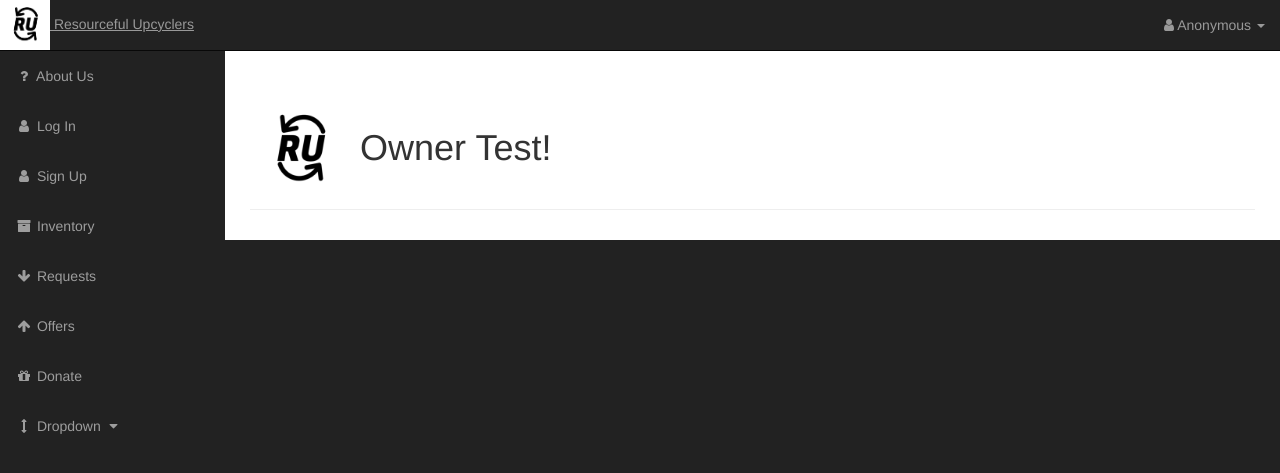
After one commit to no-whey/ResourcefulUpcyclers, a Django app: template website/frontend/templates/inventory/owner_index.html in a window 1280 px wide. The commit adds this page. Shown: the top 473 px of the page. Run offline with Django 3.2, Linux system fonts and the light colour scheme; the template is opened without the code that fills it, so the values that code supplies are empty; some libraries are stand-ins or nearby versions.

Commit message:
Added inventory model, user-specific views.

```diff
--- a/website/apps/item/models.py
+++ b/website/apps/item/models.py
@@ -10,3 +10,9 @@ class Donation(models.Model):
     city = models.TextField(max_length=30, blank=True)
     donor_email = models.EmailField(max_length=255)
     archived = models.BooleanField(default=False)
+
+class Offer (models.Model):
+
+    name = models.TextField(max_length=30, blank=True)
+    text_description = models.TextField(max_length=500, blank=True)
+    img_link = models.URLField(max_length=200, blank=True)
--- a/website/frontend/templates/base.html
+++ b/website/frontend/templates/base.html
@@ -189,7 +189,7 @@
                         </li>
                     {% endif %}
                     <li {% if nav_active == "inventory" %}class="active"{% endif %}>
-                        <a href="{% url "home" %}"><i class="fa fa-fw fa-archive"></i> Inventory</a>
+                        <a href="{% url "inventory" %}"><i class="fa fa-fw fa-archive"></i> Inventory</a>
                     </li>
                     <li {% if nav_active == "requests" %}class="active"{% endif %}>
                         <a href="{% url "home" %}"><i class="fa fa-fw fa-arrow-down"></i> Requests</a>
--- /dev/null
+++ b/website/frontend/templates/inventory/owner_index.html
@@ -0,0 +1,12 @@
+{% extends "base.html" %}
+{% load static %}
+
+{% block sb_admin_content %}
+	<!-- Header-->
+	<h1 class="page-header">
+		<img src="{% static 'images/favicon.ico' %}" width="100" height="100">
+		Owner Test!
+	</h1>
+
+
+{% endblock sb_admin_content %}
--- a/website/urls.py
+++ b/website/urls.py
@@ -29,5 +29,6 @@ urlpatterns = [
     path('signup/', core_views.signup, name='signup'),
     path('logout/', auth_views.logout, name='logout'),
     path('login/', auth_views.login, name='login'),
+    path('inventory/', item_views.inventory, name='inventory'),
     path('donations/', item_views.index, name='donations')
 ]
```
Also changed, not shown: website/apps/item/views.py (+9 -0 lines), website/frontend/templates/inventory/customer_index.html (added, +12 -0 lines), website/apps/item/migrations/0002_offer.py (added).
